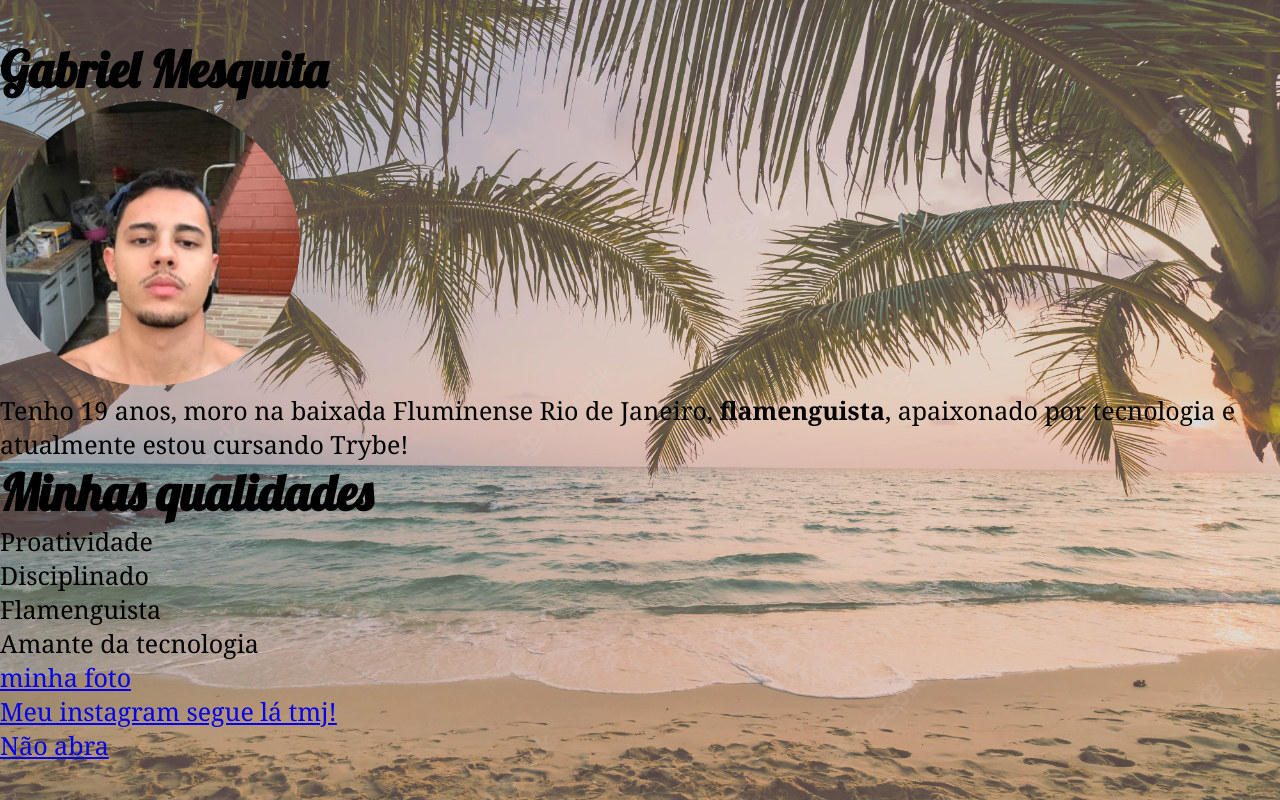
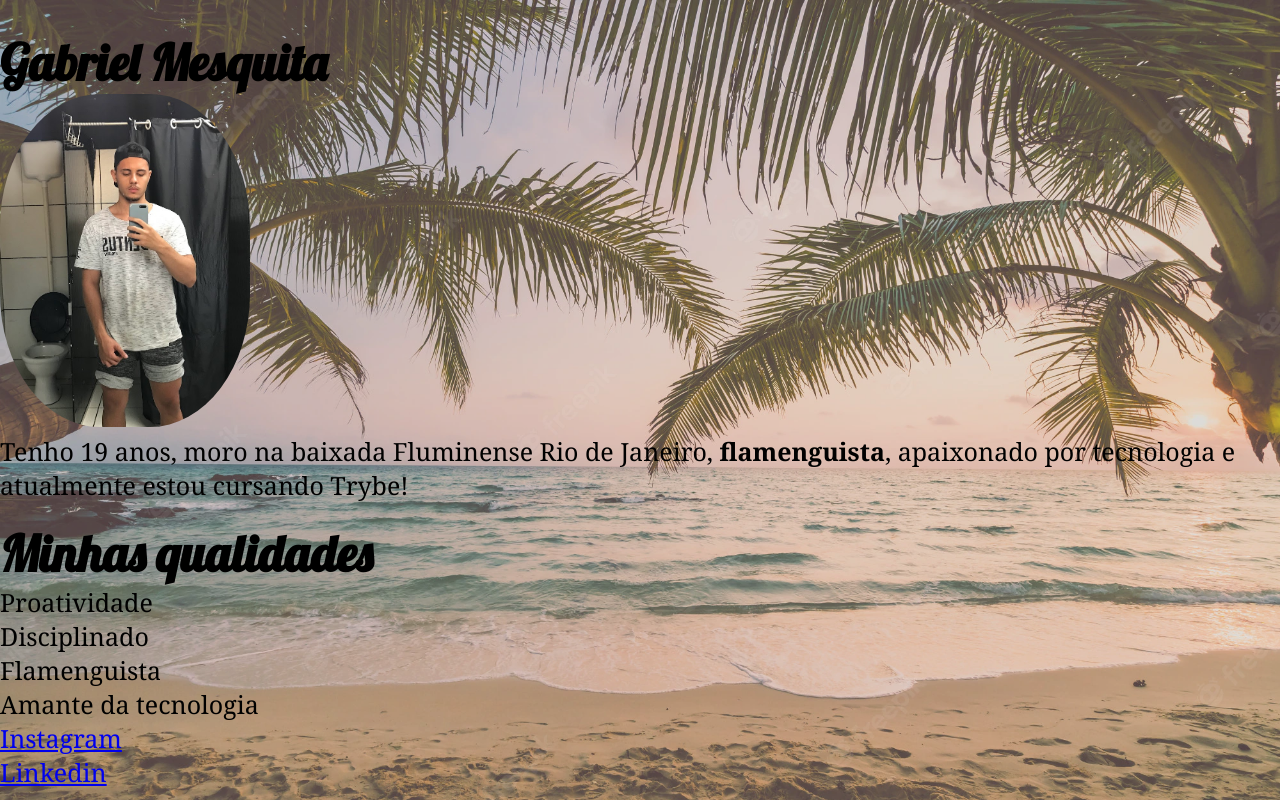
Before and after one commit to GBmesquita/GBmesquita.github.io, a plain HTML site: page index.html in a window 1280 px wide. Drawn offline with Linux system fonts and the light colour scheme.

Commit message:
Mudei a imagem

```diff
--- a/index.html
+++ b/index.html
@@ -12,7 +12,7 @@
 
            <div class="fundo">
         <h1>Gabriel Mesquita</h1>
-        <img src="img/eu.png" class="eu" alt="eu na varanda">
+        <img src="img/euacademia.jpg" class="eu" alt="eu na varanda">
         <p>Tenho 19 anos, moro na baixada Fluminense Rio de Janeiro,
             <b> flamenguista</b>, apaixonado por tecnologia e atualmente estou cursando Trybe!
         </p>
@@ -25,9 +25,8 @@
             <li>Amante da tecnologia</li>
 
         </ul>
-        <p><a href="img/eu.png">minha foto</a></p>
-        <p><a href="https://www.instagram.com/gb_mesquita/">Meu instagram segue lá tmj!</a></p>
-        <a href="pagina1.html">Não abra</a>
+        <p><a href="https://www.instagram.com/gb_mesquita/">Instagram</a></p>
+        <a href="https://www.linkedin.com/in/gabriel-mesquita-179b55161/">Linkedin</a>
     </div>
     </div>
     </body>
--- a/style.css
+++ b/style.css
@@ -6,6 +6,8 @@
 }
 h1{
     font-family: "lobster";
+    margin-top: 20px;
+    margin-right: 200px;
 }
 
 body {
@@ -15,8 +17,8 @@ body {
 p {
 }
 .eu {
-  width: 300px;
-  border-radius: 50%;
+  width: 250px;
+  border-radius: 40%;
 }
 .fundopraia {
   position: relative;
```
Also changed, not shown: img/euacademia.jpg (added).
